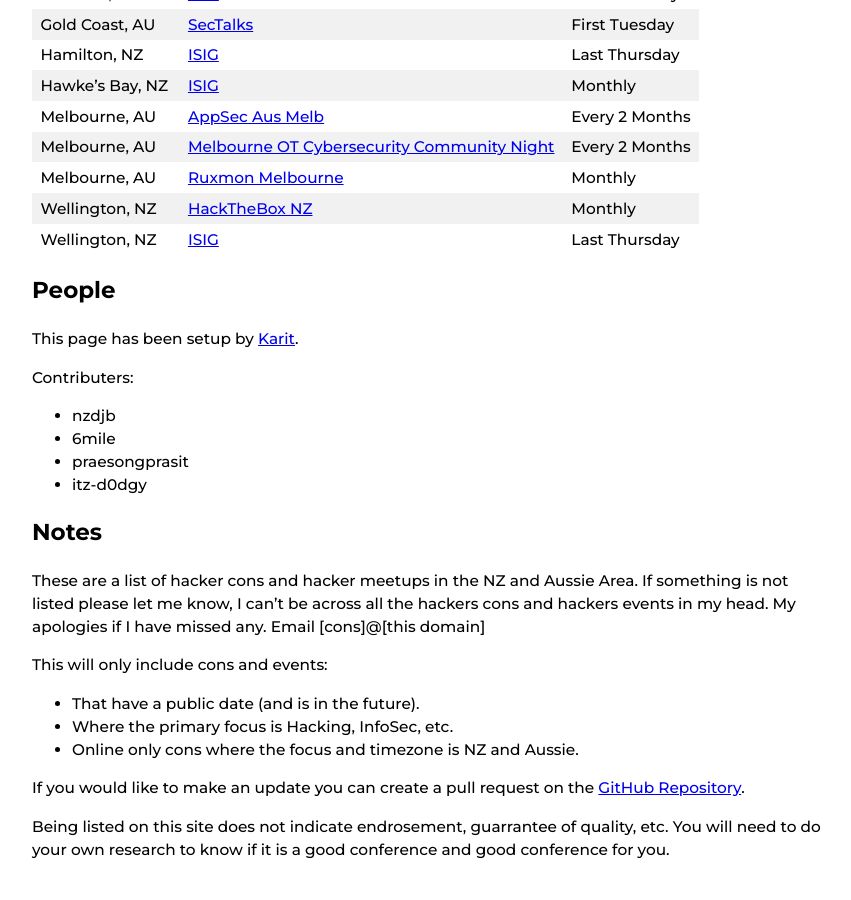
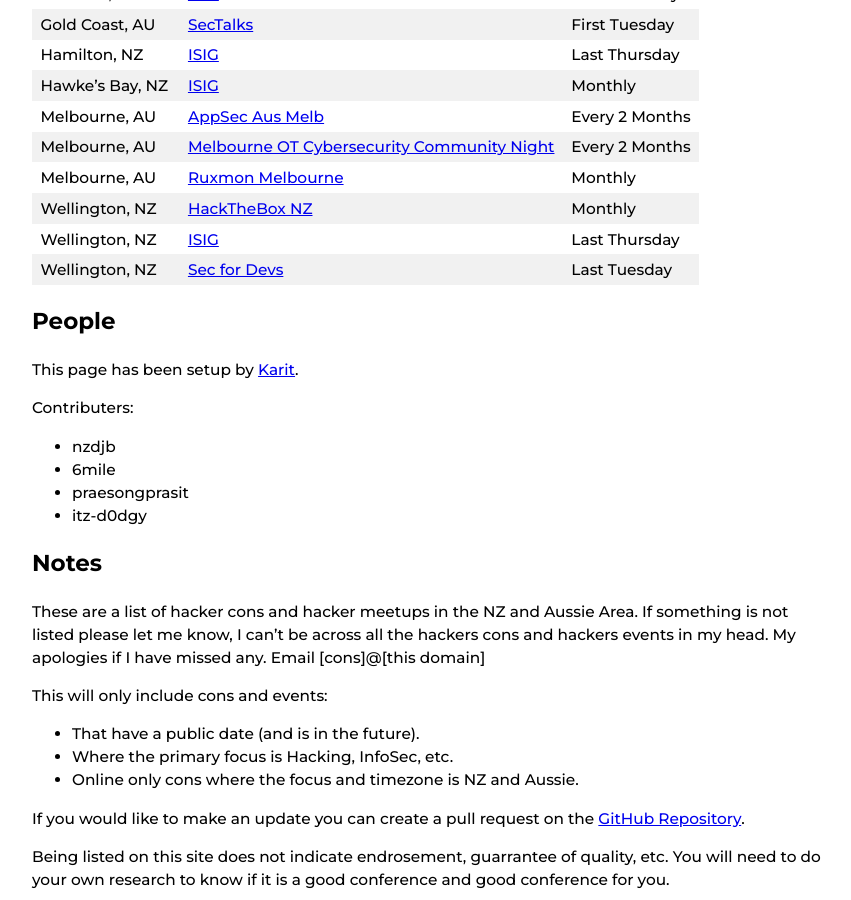
Before and after one commit to nzkarit/downundercons, a Jekyll site: the page built from index.markdown, in a window 1280 px wide and 900 px high, scrolled down 1776 px. Shown: the whole window, without its empty margins (208-1059 px from the left). Built offline with Jekyll 4.4.1, drawn with Linux system fonts in a browser that asks for light colours.

Commit message:
Update index.markdown

```diff
--- a/index.markdown
+++ b/index.markdown
@@ -58,6 +58,7 @@ These are a list of hacker/infosec cons and meetups in the NZ and Aussie Area.
 | Melbourne, AU | [Ruxmon Melbourne](https://www.meetup.com/ruxmon/) | Monthly |
 | Wellington, NZ | [HackTheBox NZ](https://www.meetup.com/hack-the-box-meetup-new-zealand/) | Monthly |
 | Wellington, NZ | [ISIG](https://isig.org.nz/) | Last Thursday |
+| Wellington, NZ | [Sec for Devs](https://www.meetup.com/sec-for-devs/) | Last Tuesday |
 
 
 
```
